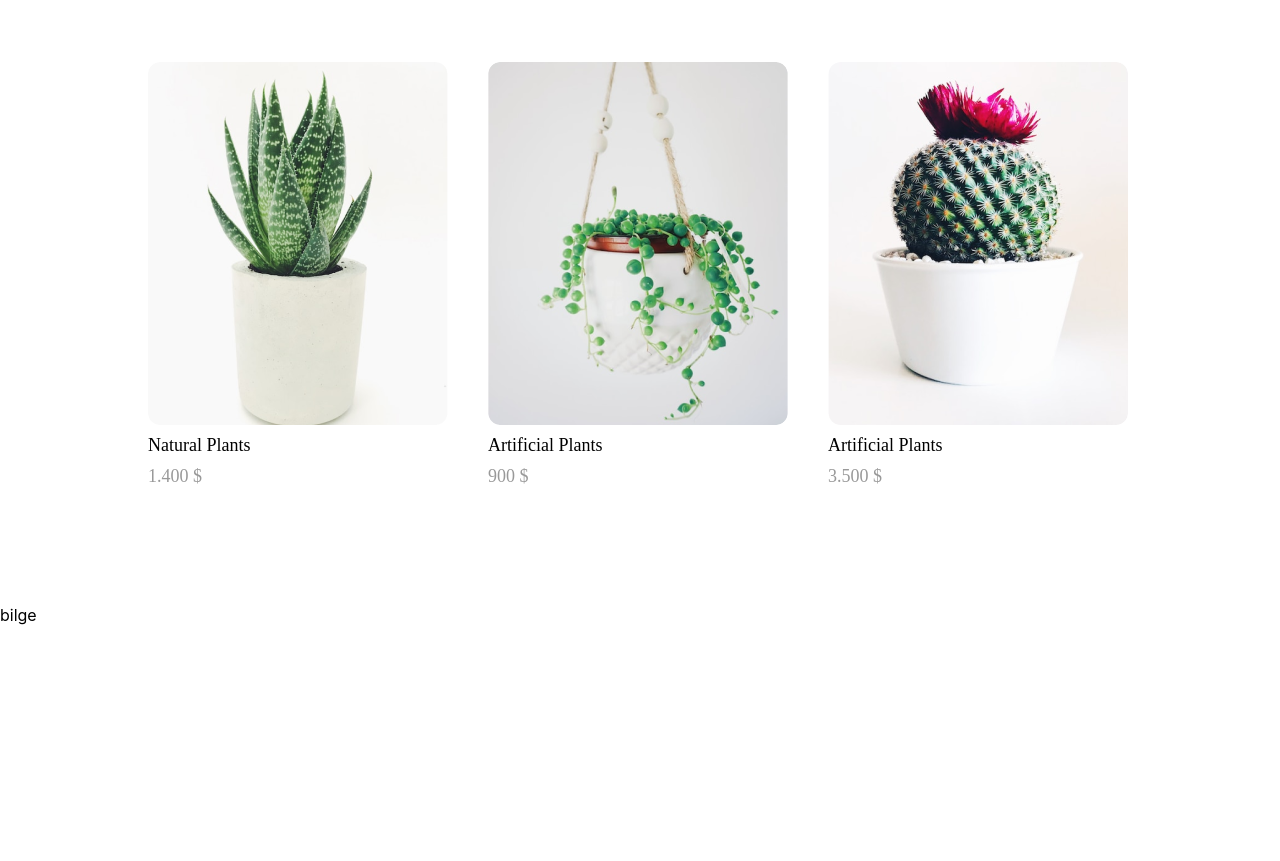
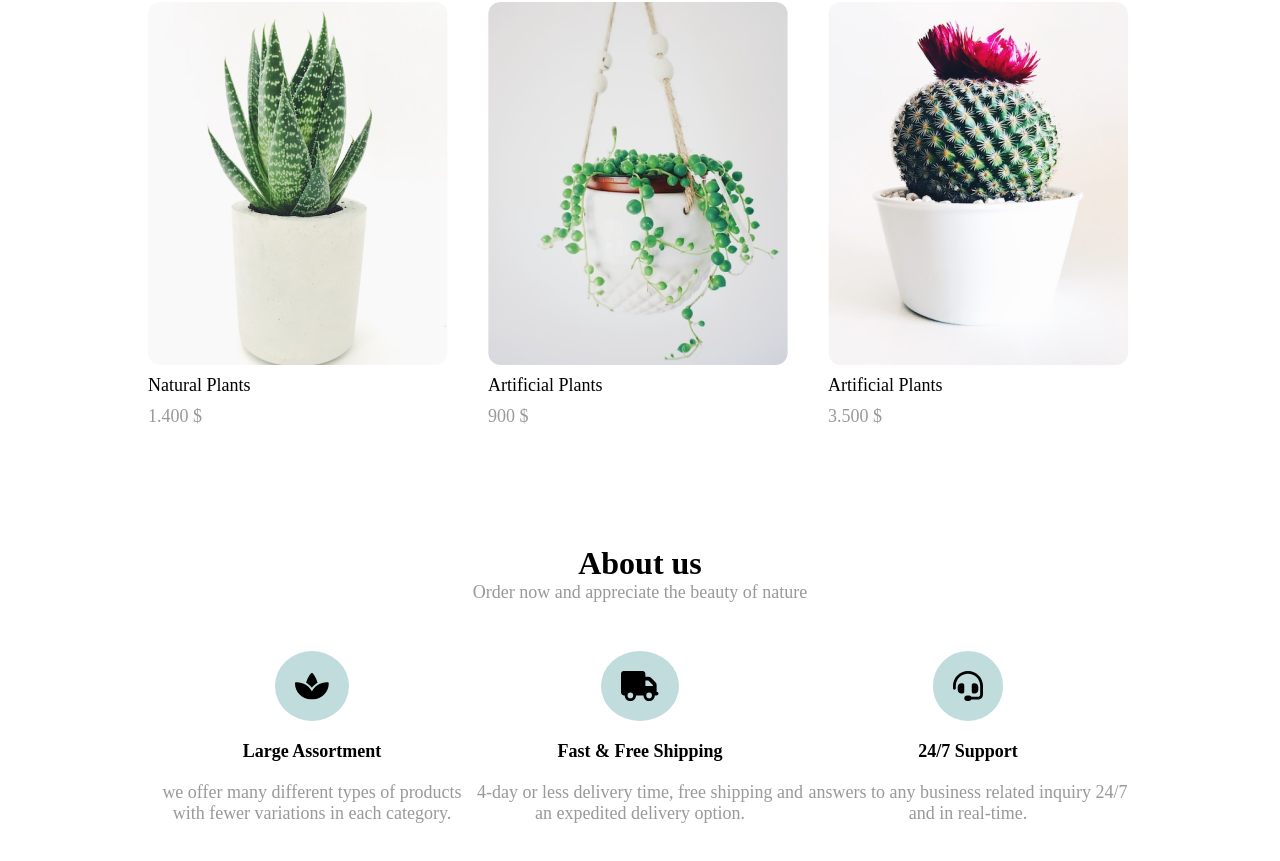
Before and after one commit to bilgekosee/e-plants, a React (Create React App) app: page / in a window 1280 px wide. Shown: the part 1075-1936 px from the top of the page. Before the commit the page ends 1700 px from the top, so only its background shows below. Built offline with nearby package versions, Linux system fonts and the light colour scheme.

Commit message:
about us kısmı eklendi

```diff
--- a/src/About/About.css
+++ b/src/About/About.css
@@ -0,0 +1,57 @@
+.title-about {
+  display: flex;
+  flex-direction: column;
+}
+.big-title {
+  display: flex;
+  align-items: center;
+  justify-content: center;
+  font-size: 32px;
+  font-weight: bold;
+  font-family: "Libre Baskerville", serif;
+}
+.content-aboutTitle {
+  display: flex;
+  align-items: center;
+  justify-content: center;
+  font-size: 18px;
+  color: #999;
+  font-family: "Libre Baskerville", serif;
+}
+.aboutUs-content {
+  display: grid;
+  grid-template-columns: repeat(3, 1fr);
+  margin: 48px 148px;
+}
+
+.fontawesome {
+  display: flex;
+  justify-content: center;
+  align-items: center;
+
+  border: 1px solid #c1dcdc;
+  border-radius: 50%;
+  background-color: #c1dcdc;
+  font-size: 30px;
+  border-width: 20px;
+  margin: auto;
+}
+.about-group {
+  display: flex;
+  gap: 20px;
+  flex-direction: column;
+  align-items: center;
+  text-align: center;
+}
+.big-title-aboutUs {
+  font-size: 18px;
+  font-weight: bold;
+  font-family: "Libre Baskerville", serif;
+}
+
+.title-aboutUs {
+  font-size: 18px;
+  font-weight: normal;
+  font-family: "Libre Baskerville", serif;
+  color: #999;
+}
--- a/src/About/About.js
+++ b/src/About/About.js
@@ -1,6 +1,44 @@
 import React from "react";
+import { FontAwesomeIcon } from "@fortawesome/react-fontawesome";
+import { faSpa, faTruck, faHeadset } from "@fortawesome/free-solid-svg-icons";
 import "./About.css";
 const About = () => {
-  return <div>bilge</div>;
+  return (
+    <section id="about">
+      <div className="about-container">
+        <div className="title-about">
+          <span className="big-title">About us</span>
+          <span className="content-aboutTitle">
+            Order now and appreciate the beauty of nature
+          </span>
+        </div>
+        <div className="aboutUs-content">
+          <div className="about-group">
+            <FontAwesomeIcon icon={faSpa} className="fontawesome" />
+            <span className="big-title-aboutUs">Large Assortment</span>
+            <span className="title-aboutUs">
+              we offer many different types of products with fewer variations in
+              each category.
+            </span>
+          </div>
+          <div className="about-group">
+            <FontAwesomeIcon icon={faTruck} className="fontawesome" />
+            <span className="big-title-aboutUs">Fast & Free Shipping</span>
+            <span className="title-aboutUs">
+              4-day or less delivery time, free shipping and an expedited
+              delivery option.
+            </span>
+          </div>
+          <div className="about-group">
+            <FontAwesomeIcon icon={faHeadset} className="fontawesome" />
+            <span className="big-title-aboutUs">24/7 Support</span>
+            <span className="title-aboutUs">
+              answers to any business related inquiry 24/7 and in real-time.
+            </span>
+          </div>
+        </div>
+      </div>
+    </section>
+  );
 };
 export default About;
--- a/src/Home/Home.css
+++ b/src/Home/Home.css
@@ -219,7 +219,7 @@
   }
 }
 
-@media screen and (max-width: 760px) {
+@media screen and (max-width: 768px) {
   .home-container {
     width: 100vh;
   }
--- a/src/Products/Product.css
+++ b/src/Products/Product.css
@@ -2,7 +2,7 @@
   display: grid;
   grid-template-columns: repeat(2, 1fr);
   padding: 70px 100px;
-  overflow-y: hidden;
+  overflow-x: hidden;
 }
 #products {
   overflow-y: hidden;
@@ -12,7 +12,7 @@
   flex-direction: column;
   font-family: "Libre Baskerville", serif;
   gap: 15px;
-  width: 250px;
+  width: auto;
   padding: 48px;
 }
 .strong-span {
```
